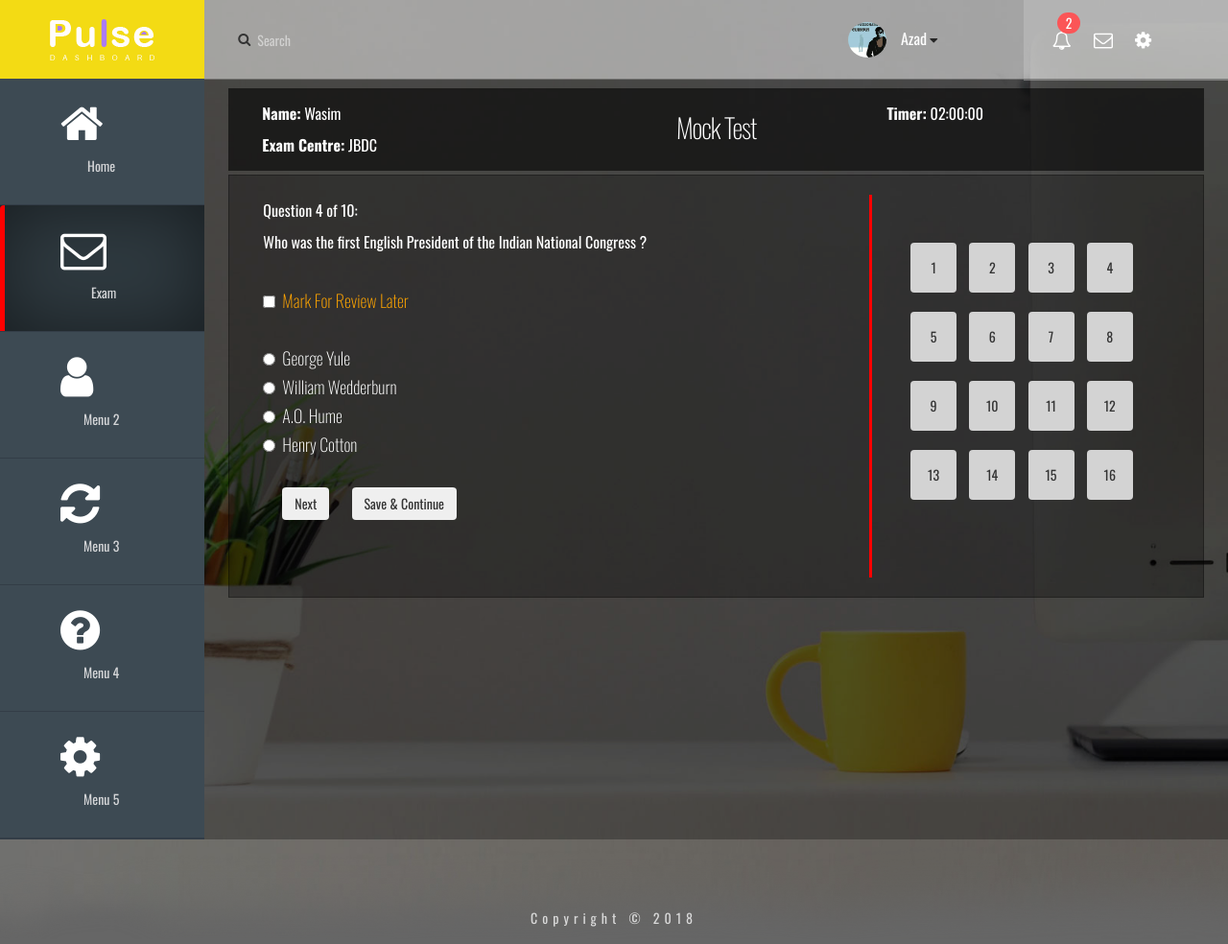
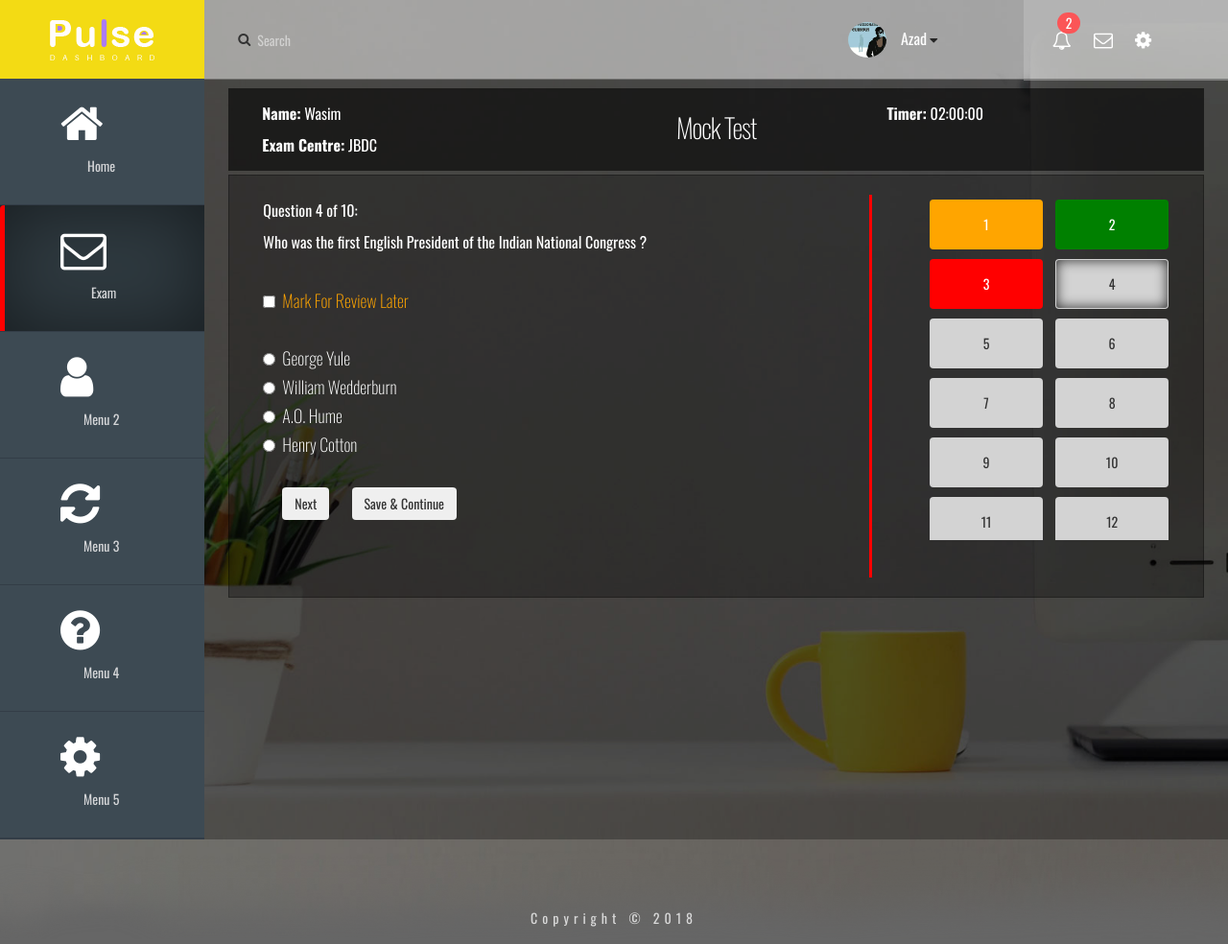
Before and after one commit to azaadshaik/exam, a PHP site: page /database/designs/user_profile.html in a window 1280 px wide, after a click on "Exam". Shown: the whole page at 96% size. Run offline with PHP 8.4, Linux system fonts and the light colour scheme.

Commit message:
exam question paper commited

```diff
--- a/designs/css/custom.css
+++ b/designs/css/custom.css
@@ -371,12 +371,72 @@ input:-moz-placeholder {
 .stu-exam-tab .exam-btn-wrap{margin: 30px 0;
     display: inline-block;}
 .exam-btn-wrap .btn-left{margin-right: 20px;}
-.exam-ques-num{padding: 40px 20px;display: inline-block;width: 100%;}
+.exam-ques-num{display: inline-block;width: 100%;}
 .exam-ques-num span{margin: 0 5px;padding: 15px 15px;
     background: #D3D3D3;
     min-width: 48px;}
+.exam-ques-num span.btn-current{    box-shadow: inset 0px 0px 13px rgba(0,0,0,0.8);
+      -moz-box-shadow: inset 0px 0px 13px rgba(0,0,0,0.8);
+      -webkit-box-shadow: inset 0px 0px 13px rgba(0,0,0,0.8);}
+.exam-ques-num span.btn-unanswered{    background: #FF0000;
+    color: #ffffff;}
+    .exam-ques-num span.btn-answered{    background: #008000;
+    color: #ffffff;}
+.exam-ques-num span.btn-markreview{    background: #FFA500;
+    color: #ffffff;}
 .exam-ques-num .ques-rows{display: inline-block;    width: 100%;
     margin: 10px 0;}
+
+
+/* custum scroll ba*****/
+.scrollbar {
+  margin-left: 22px;
+  float: left;
+  max-height: 360px;
+  overflow-y: scroll;
+  margin-bottom: 25px;
+}
+
+.force-overflow {
+  min-height: 450px;
+}
+
+#exam-ques-num {
+  text-align: center;
+  margin: auto;
+}
+
+#style-1::-webkit-scrollbar,
+#style-2::-webkit-scrollbar {
+  width: 12px;
+  background-color: #F5F5F5;
+}
+
+#style-4::-webkit-scrollbar,
+#style-5::-webkit-scrollbar,
+#style-6::-webkit-scrollbar,
+#style-7::-webkit-scrollbar,
+#style-8::-webkit-scrollbar,
+#style-9::-webkit-scrollbar,
+#style-10::-webkit-scrollbar,
+#style-11::-webkit-scrollbar {
+  width: 10px;
+  background-color: #F5F5F5;
+}
+
+/**  STYLE 1 */
+#style-1::-webkit-scrollbar-thumb {
+  border-radius: 10px;
+  -webkit-box-shadow: inset 0 0 6px rgba(0,0,0,.3);
+  background-color: #555;
+}
+
+#style-1::-webkit-scrollbar-track {
+  -webkit-box-shadow: inset 0 0 6px rgba(0,0,0,0.3);
+  border-radius: 10px;
+  background-color: #F5F5F5;
+}
+/* custum scroll bar ends ***/
 /* student exam tab*/
 
 /* user dashbaord css starts here */
@@ -1051,6 +1111,8 @@ footer p {
 /* iPads (landscape) ----------- */
 
 @media only screen and (min-device-width: 768px) and (max-device-width: 1024px) and (orientation: landscape) {
+  .exam-ques-num span{    min-width: 40%;margin: 5px;}
+  .exam-ques-num .ques-rows{margin: 0;}
   .user_body .user_body_left .nav-tabs>li.one:before,
   .user_body .user_body_left .nav-tabs>li.two:before,
   .user_body .user_body_left .nav-tabs>li.three:before,
@@ -1065,6 +1127,8 @@ footer p {
 /* iPads (portrait) ----------- */
 
 @media only screen and (min-device-width: 768px) and (max-device-width: 1024px) and (orientation: portrait) {
+  .exam-ques-num span{    min-width: 40%;margin: 5px;}
+  .exam-ques-num .ques-rows{margin: 0;}
   .user_inp_section {
     padding: 8.5px 20px;
   }
--- a/designs/user_profile.html
+++ b/designs/user_profile.html
@@ -133,12 +133,12 @@
 
                               </div>
                            </div>
-                           <div class="col-lg-4 col-md-4 col-sm-4 col-xs-4">
-                              <div class="exam-ques-num">
+                           <div id="exam-ques-num" class="col-lg-4 col-md-4 col-sm-4 col-xs-4">
+                              <div  class="scrollbar exam-ques-num"  id="style-1">
                                  <div class="ques-rows">
-                                 <span class="btn">1</span>
-                                 <span class="btn">2</span>
-                                 <span class="btn">3</span>
+                                 <span class="btn btn-markreview">1</span>
+                                 <span class="btn btn-answered">2</span>
+                                 <span class="btn btn-unanswered">3</span>
                                  <span class="btn btn-current">4</span>
                                </div>
                                <div class="ques-rows">
@@ -159,7 +159,27 @@
                                  <span class="btn">15</span>
                                  <span class="btn">16</span>
                                </div>
+                               <div class="ques-rows">
+                                 <span class="btn">17</span>
+                                 <span class="btn">18</span>
+                                 <span class="btn">19</span>
+                                 <span class="btn">20</span>
+                               </div>
+                               <div class="ques-rows">
+                                 <span class="btn">21</span>
+                                 <span class="btn">22</span>
+                                 <span class="btn">23</span>
+                                 <span class="btn">24</span>
+                               </div>
+                               <div class="ques-rows">
+                                 <span class="btn">25</span>
+                                 <span class="btn">26</span>
+                                 <span class="btn">27</span>
+                                 <span class="btn">28</span>
+                               </div>
+                               <div class="force-overflow"></div>
                               </div>
+
                            </div>
                         </div>
                      </div>
```
